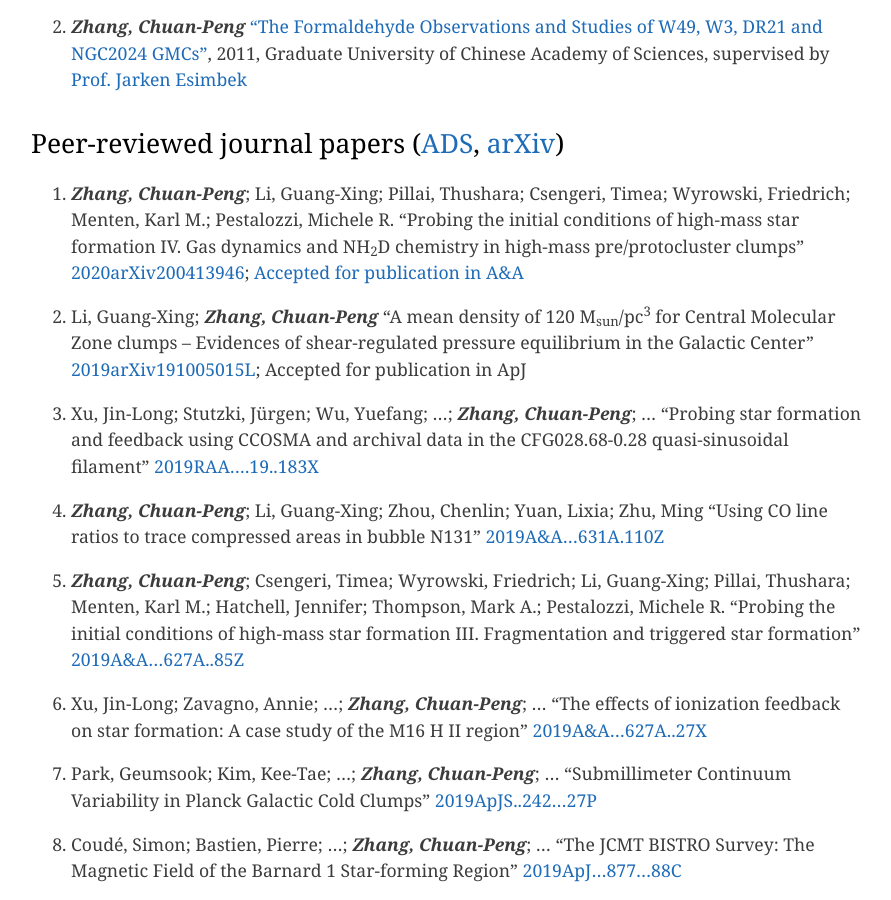
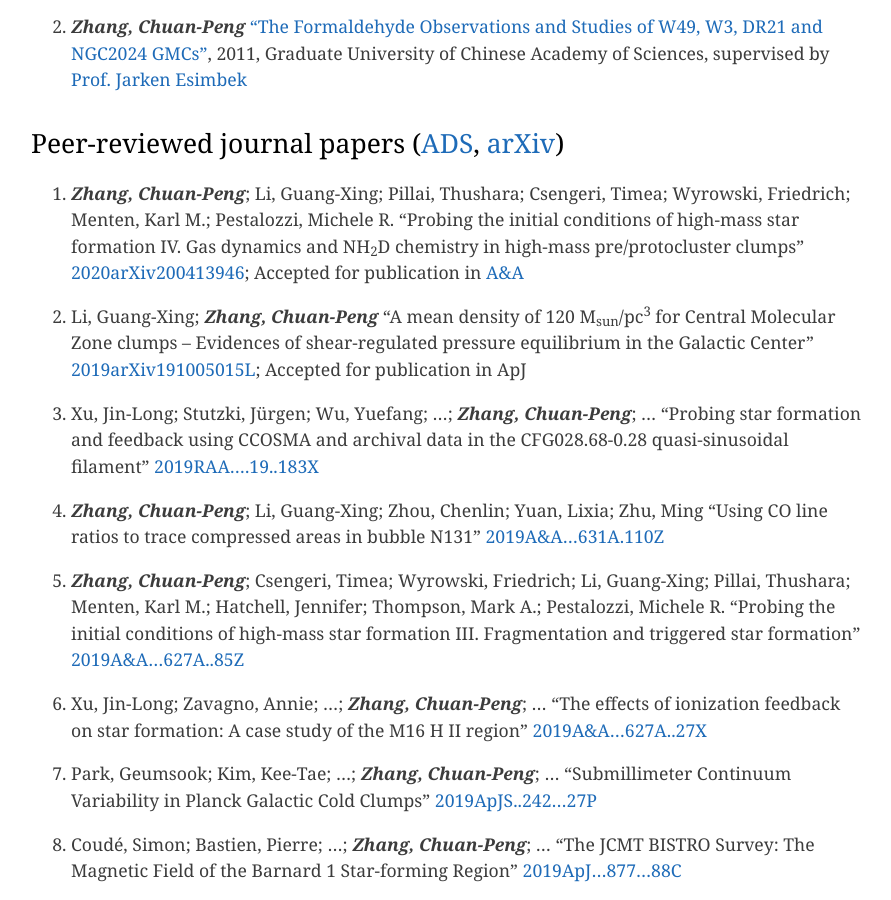
Before and after one commit to zcp521/zcp521.github.io, a Jekyll site: the page built from pub.md, in a window 1280 px wide and 900 px high, scrolled down 555 px. Shown: the whole window, without its empty margins (193-1084 px from the left). Built offline with Jekyll 4.4.1, drawn with Linux system fonts in a browser that asks for light colours.

Commit message:
Update pub.md

```diff
--- a/pub.md
+++ b/pub.md
@@ -17,7 +17,7 @@ tagline: "My publication list"
 40. ***Zhang, Chuan-Peng***; Li, Guang-Xing; Pillai, Thushara; Csengeri, Timea; Wyrowski, Friedrich; Menten, Karl M.; Pestalozzi, Michele R.
 	"Probing the initial conditions of high-mass star formation IV. Gas dynamics and NH<sub>2</sub>D chemistry in high-mass pre/protocluster clumps"
 	[2020arXiv200413946](https://arxiv.org/abs/2004.13946);
-	[Accepted for publication in A&A]({{site.baseurl}}/pub/PdBI-spectra.pdf)
+	Accepted for publication in [A&A]({{site.baseurl}}/pub/PdBI-spectra.pdf)
 
 39. Li, Guang-Xing; ***Zhang, Chuan-Peng***
 	"A mean density of 120 M<sub>sun</sub>/pc<sup>3</sup> for Central Molecular Zone clumps – Evidences of shear-regulated pressure equilibrium in the Galactic Center"
```
